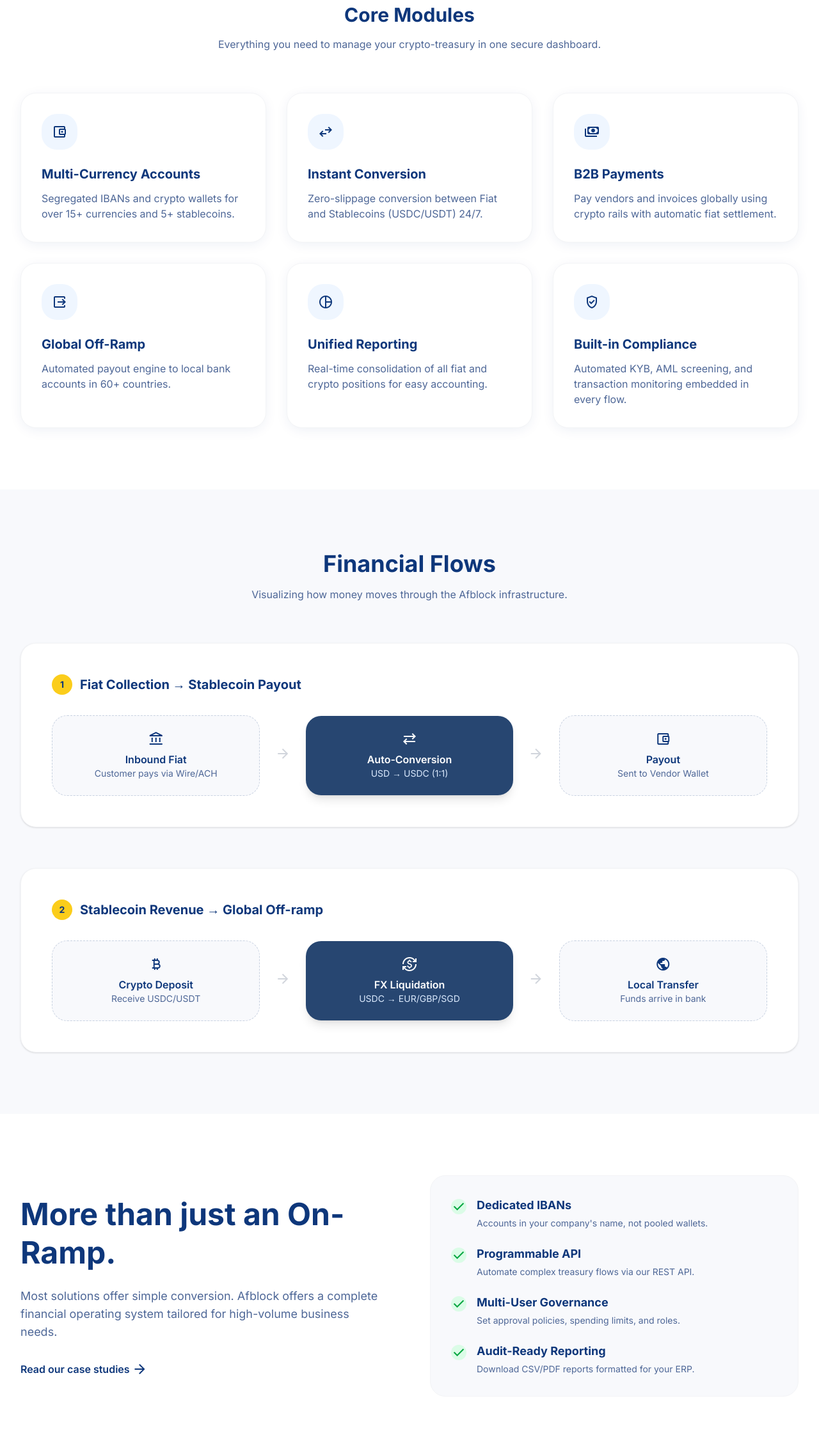
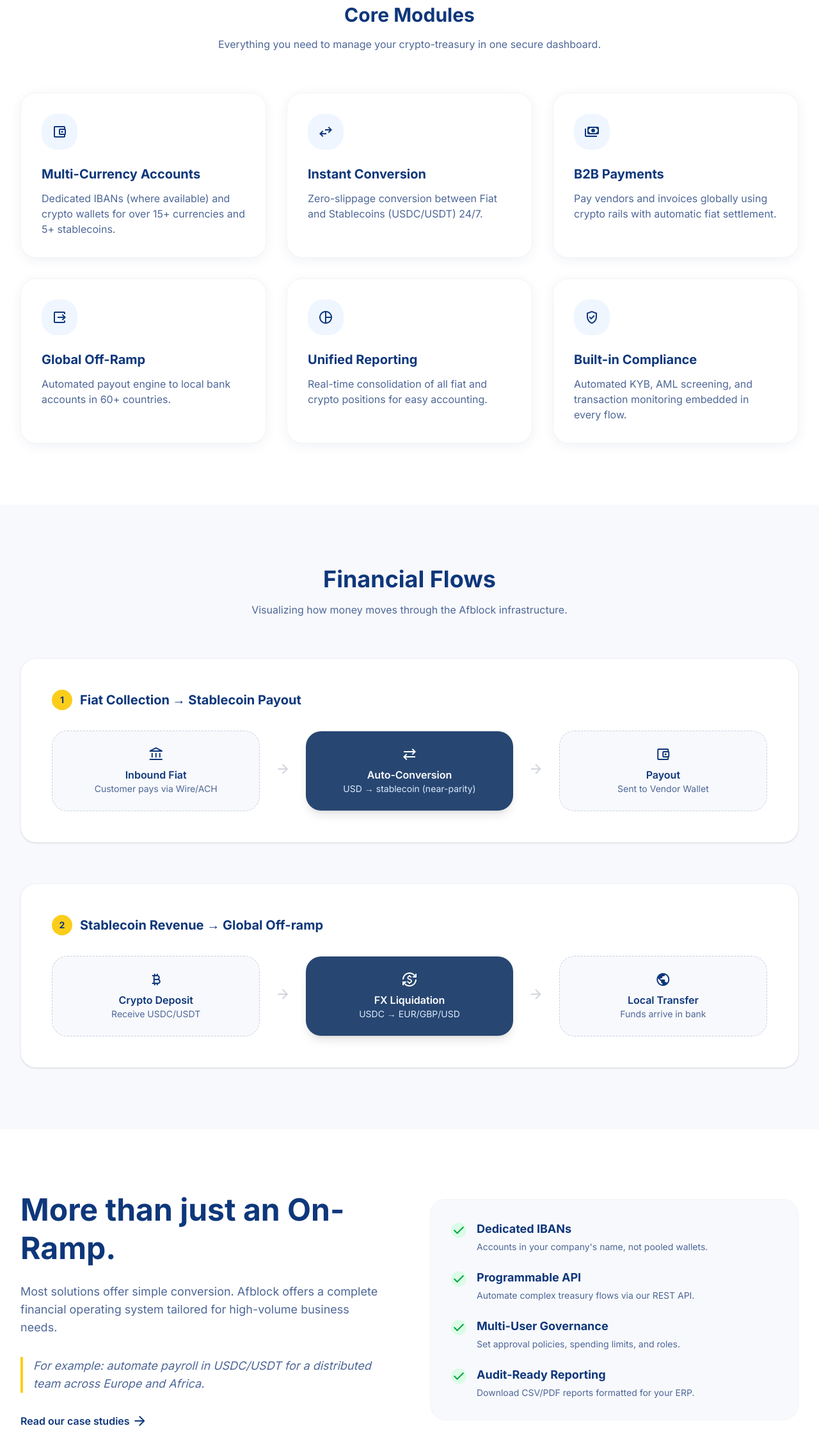
Before and after one commit to poclus2/afblock-vitrine, a React (Vite) app: page /platform in a window 1280 px wide. Shown: the part 1877-4145 px from the top of the page at 64% size. Built offline with nearby package versions, Linux system fonts and the light colour scheme.

Commit message:
Refine Platform Page content and mobile layout

```diff
--- a/src/pages/platform/components/CoreModules.tsx
+++ b/src/pages/platform/components/CoreModules.tsx
@@ -2,7 +2,7 @@
     const modules = [
         {
             title: 'Multi-Currency Accounts',
-            description: 'Segregated IBANs and crypto wallets for over 15+ currencies and 5+ stablecoins.',
+            description: 'Dedicated IBANs (where available) and crypto wallets for over 15+ currencies and 5+ stablecoins.',
             icon: 'account_balance_wallet',
         },
         {
--- a/src/pages/platform/components/FinancialFlows.tsx
+++ b/src/pages/platform/components/FinancialFlows.tsx
@@ -33,7 +33,7 @@
                                 <div className="absolute inset-0 bg-accent/10"></div>
                                 <span className="material-symbols-outlined text-4xl text-white mb-2 relative z-10">sync_alt</span>
                                 <p className="font-semibold text-white relative z-10">Auto-Conversion</p>
-                                <p className="text-sm text-blue-100 relative z-10">USD → USDC (1:1)</p>
+                                <p className="text-sm text-blue-100 relative z-10">USD → stablecoin (near-parity)</p>
                             </div>
 
                             <div className="hidden md:block flex-shrink-0">
@@ -77,7 +77,7 @@
                                 <div className="absolute inset-0 bg-accent/10"></div>
                                 <span className="material-symbols-outlined text-4xl text-white mb-2 relative z-10">currency_exchange</span>
                                 <p className="font-semibold text-white relative z-10">FX Liquidation</p>
-                                <p className="text-sm text-blue-100 relative z-10">USDC → EUR/GBP/SGD</p>
+                                <p className="text-sm text-blue-100 relative z-10">USDC → EUR/GBP/USD</p>
                             </div>
 
                             <div className="hidden md:block flex-shrink-0">
--- a/src/pages/platform/components/Hero.tsx
+++ b/src/pages/platform/components/Hero.tsx
@@ -8,7 +8,7 @@
                         Platform
                     </span>
                 </div>
-                <h1 className="text-5xl md:text-7xl font-bold text-primary dark:text-white tracking-tight leading-tight mb-8">
+                <h1 className="text-3xl sm:text-5xl md:text-7xl font-bold text-primary dark:text-white tracking-tight leading-tight mb-8">
                     Stablecoin-first infrastructure,<br className="hidden md:block" />
                     built for{" "}
                     <span className="relative inline-block">
--- a/src/pages/platform/components/PlatformFeatures.tsx
+++ b/src/pages/platform/components/PlatformFeatures.tsx
@@ -30,6 +30,9 @@
                         <p className="text-lg text-neutral-grey dark:text-text-body-dark mb-8">
                             Most solutions offer simple conversion. Afblock offers a complete financial operating system tailored for high-volume business needs.
                         </p>
+                        <p className="text-lg text-neutral-grey dark:text-text-body-dark mb-8 border-l-4 border-accent pl-4 italic">
+                            For example: automate payroll in USDC/USDT for a distributed team across Europe and Africa.
+                        </p>
                         <div className="flex items-center gap-4">
                             <a href="#" className="text-primary dark:text-accent font-semibold flex items-center hover:underline">
                                 Read our case studies <span className="material-symbols-outlined ml-1">arrow_forward</span>
```
